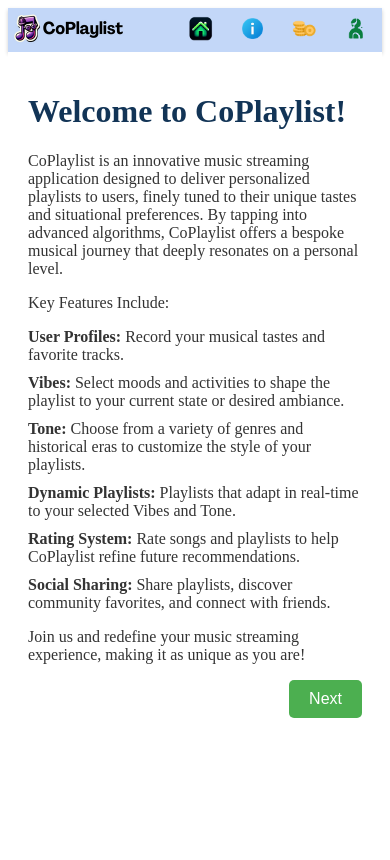
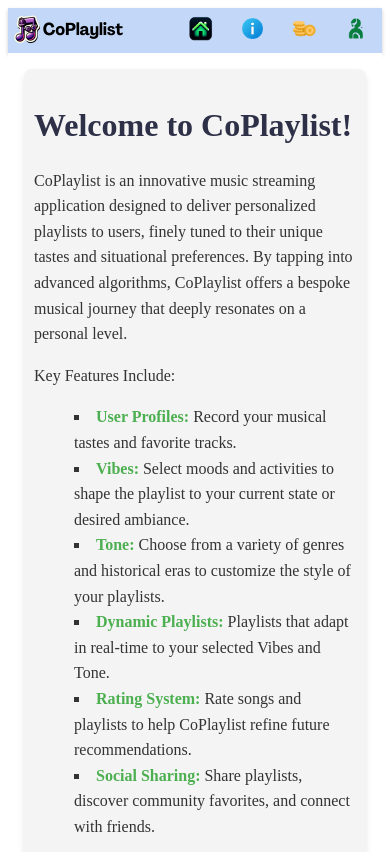
Before and after one commit to WuTangLan1/coplaylist, a Vue app: page / in a window 390 px wide. Built offline with nearby package versions, Linux system fonts and the light colour scheme; no server answers.

Commit message:
lots of styling added

```diff
--- a/src/App.vue
+++ b/src/App.vue
@@ -100,5 +100,6 @@ export default {
     height: var(--router-view-height);
     transition: height 0.3s ease-in-out;
     overflow: auto;
+    margin: 0;
 }
 </style>
--- a/src/assets/css/styles.css
+++ b/src/assets/css/styles.css
@@ -0,0 +1,9 @@
+/* src/assets/css/styles.css */
+:root {
+    --header-height: 45px;
+    --router-view-height: calc(100vh - var(--header-height));
+  }
+
+  button:hover {
+    transform : translateY(-2px)
+  }
--- a/src/components/homeDir/explanationContainer.vue
+++ b/src/components/homeDir/explanationContainer.vue
@@ -1,5 +1,13 @@
 <!-- src\components\homeDir\explanationContainer.vue -->
-
+<script>
+export default {
+  methods: {
+    getStarted() {
+      this.$emit('next');
+    }
+  }
+};
+</script>
 
 <template>
     <div class="explanation-container">
@@ -17,54 +25,67 @@
         </ul>
         <p>Join us and redefine your music streaming experience, making it as unique as you are!</p>
       </div>
-      <button class="next-button" @click="goToNext">Next</button>
+      <button class="next-button" @click="getStarted">Lets get started !</button>
     </div>
   </template>
-
-  <script>
-  export default {
-    methods: {
-      goToNext() {
-        this.$emit('next');
-      }
-    }
-  };
-  </script>
 
   <style scoped>
   .explanation-container {
     display: flex;
     flex-direction: column;
     justify-content: space-between;
-    height: 100%;
+    max-width: 800px; /* Max width for better readability */
+    margin: auto; /* Center the container */
     padding: 20px;
+    background: #F4F4F4; /* Light background to pop content */
+    border-radius: 8px; /* Slight rounding of corners */
+    box-shadow: 0 4px 6px rgba(0, 0, 0, 0.1); /* Subtle shadow for depth */
   }
 
   .explanation-content {
     text-align: left;
+    line-height: 1.6; /* Improve line spacing */
+    color: #333; /* Darker text for better contrast */
   }
 
   h1 {
-    color: #123456; /* Customize your color */
+    color: #2D3047; /* A dark, rich color for headings */
+    margin-bottom: 1rem;
   }
 
   ul {
-    list-style-type: none;
-    padding: 0;
+    list-style: inside square; /* Stylish bullet points */
   }
 
-  li {
-    margin-bottom: 10px;
+  li strong {
+    color: #4CAF50; /* Color coding for key terms */
   }
 
   .next-button {
     align-self: flex-end;
     padding: 10px 20px;
-    background-color: #4CAF50; /* Customize button color */
+    background-color: #4CAF50; /* A vibrant color for action */
     color: white;
     border: none;
     cursor: pointer;
     border-radius: 5px;
     font-size: 16px;
+    transition: background-color 0.3s ease; /* Smooth background transition */
+  }
+
+  .next-button:hover {
+    background-color: #367C39; /* Darker shade on hover */
+    box-shadow: 0 2px 4px rgba(0, 0, 0, 0.2); /* Slight lift effect */
+  }
+
+  @media (max-width: 768px) {
+    .explanation-container {
+      padding: 10px;
+    }
+
+    .next-button {
+      width: 100%; /* Full-width button on smaller screens */
+      margin-top: 20px; /* Add space above the button */
+    }
   }
   </style>
--- a/src/components/homeDir/topHeader.vue
+++ b/src/components/homeDir/topHeader.vue
@@ -30,7 +30,6 @@ export default {
 };
 </script>
 
-
 <template>
   <header class="top-header">
     <div class="logo-container">
@@ -56,10 +55,12 @@ export default {
 
 
 <style scoped>
+ @import '@/assets/css/styles.css';
 .top-header {
   display: flex;
   align-items: center;
   justify-content: space-between;
+  height: var(--header-height);
   background-color: #C3D7F8;
   width: 100%;
   color: black;
--- a/src/components/inputsDir/toneContainer.vue
+++ b/src/components/inputsDir/toneContainer.vue
@@ -131,64 +131,65 @@ export default {
   display: flex;
   flex-direction: column;
   align-items: center;
-  padding: 1rem;
+  padding: 2rem;
+  background: #FFF; /* Assuming white background */
+  border-radius: 10px;
+  box-shadow: 0 4px 8px rgba(0, 0, 0, 0.1);
+  max-width: 400px; /* Set a max-width for larger screens */
+  margin: 0;
+  border: 2px solid #507cac;
 }
 
 .genres-container,
-.selected-genres-container
+.selected-genres-container,
 .eras-container,
-.selected-eras-container  {
+.selected-eras-container {
   display: flex;
   flex-wrap: wrap;
   justify-content: center;
-  gap: 0.5rem;
+  gap: 10px;
   margin-bottom: 1rem;
 }
 
-
-.genre-chip,
-.selected-genre-chip
-.era-chip,
-.selected-era-chip {
+.genre-chip, .era-chip {
   padding: 0.5rem 1rem;
   border: 1px solid #ccc;
   border-radius: 25px;
   cursor: pointer;
   user-select: none;
   transition: background-color 0.3s, color 0.3s;
+  margin: 0.25rem;
+  background-color: #f8f8f8;
 }
 
-.genre-chip:hover,
-.selected-genre-chip {
+.genre-chip.selected, .era-chip.selected,
+.selected-genre-chip, .selected-era-chip {
   background-color: #507cac;
   color: white;
+  border-color: #507cac;
 }
 
-.genre-chip.selected {
-  background-color: #345f8d;
-  color: white;
-}
-
-.selected-genre-chip {
-  background-color: #ccc;
-}
-
-.remove-genre {
+.remove-genre, .remove-era {
   background: none;
   border: none;
   color: white;
   cursor: pointer;
+  font-size: 0.8rem;
   margin-left: 8px;
 }
 
 .input-group {
   display: flex;
-  margin-top: 1rem;
+  justify-content: space-between;
+  width: 100%; /* Use the full width of the container */
+  margin-bottom: 1rem;
 }
 
 .input-group input {
-  flex: 1;
+  flex-grow: 1;
   padding: 0.5rem;
+  border: 1px solid #ccc;
+  border-radius: 4px;
   margin-right: 0.5rem;
 }
 
@@ -206,12 +207,8 @@ export default {
   background-color: #345f8d;
 }
 
-.input-group label {
-  margin-right: 1rem;
-}
-
-.input-group select {
-  padding: 0.5rem;
-  border: 1px solid #ccc;
+h2 {
+  color: #333;
+  margin-bottom: 1rem;
 }
 </style>
--- a/src/views/homeView.vue
+++ b/src/views/homeView.vue
@@ -24,9 +24,12 @@ export default {
 <style scoped>
 .home-view {
   display: flex;
-  flex-direction: column;
-  width: 100%;
+  justify-content: center;
+  align-items: center;
+  height: 100%;
+  padding: 1rem;
   background-color: #ffffff;
   color: #333333;
 }
+
 </style>
```
